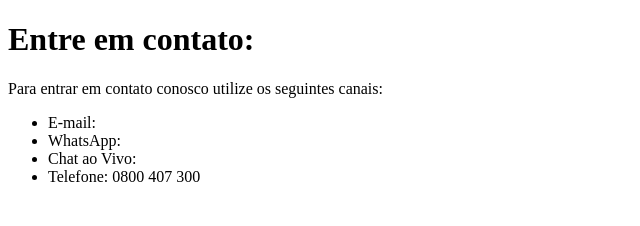
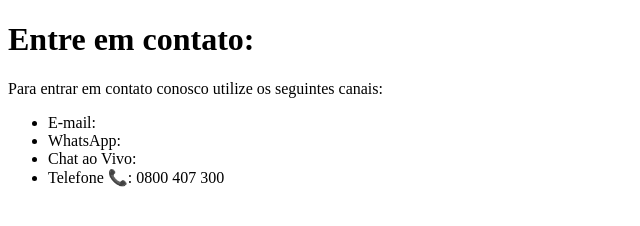
Before and after one commit to braulioportela79/intro-info-aula05-exercicio, a plain HTML site: page contato.html in a window 1280 px wide. Shown: the full height of the page, 0-640 px from the left. Drawn offline with Linux system fonts and the light colour scheme.

Commit message:
Adicionando telefone à Página de Contato

```diff
--- a/contato.html
+++ b/contato.html
@@ -15,7 +15,7 @@
         <li>E-mail:</li>
         <li>WhatsApp:</li>
         <li>Chat ao Vivo:</li>
-        <li>Telefone: 0800 407 300</li>
+        <li>Telefone 📞: 0800 407 300</li>
       </ul>
     </header>
   </body>
```
